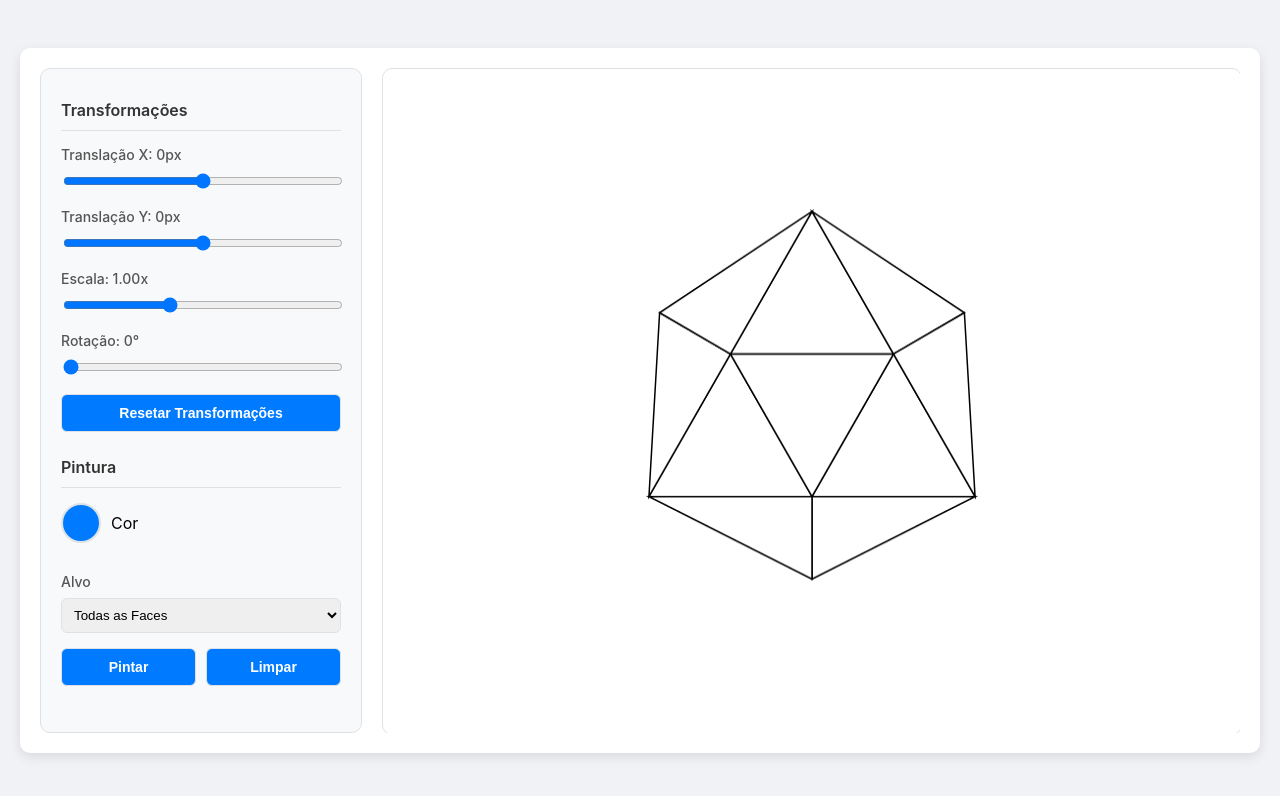
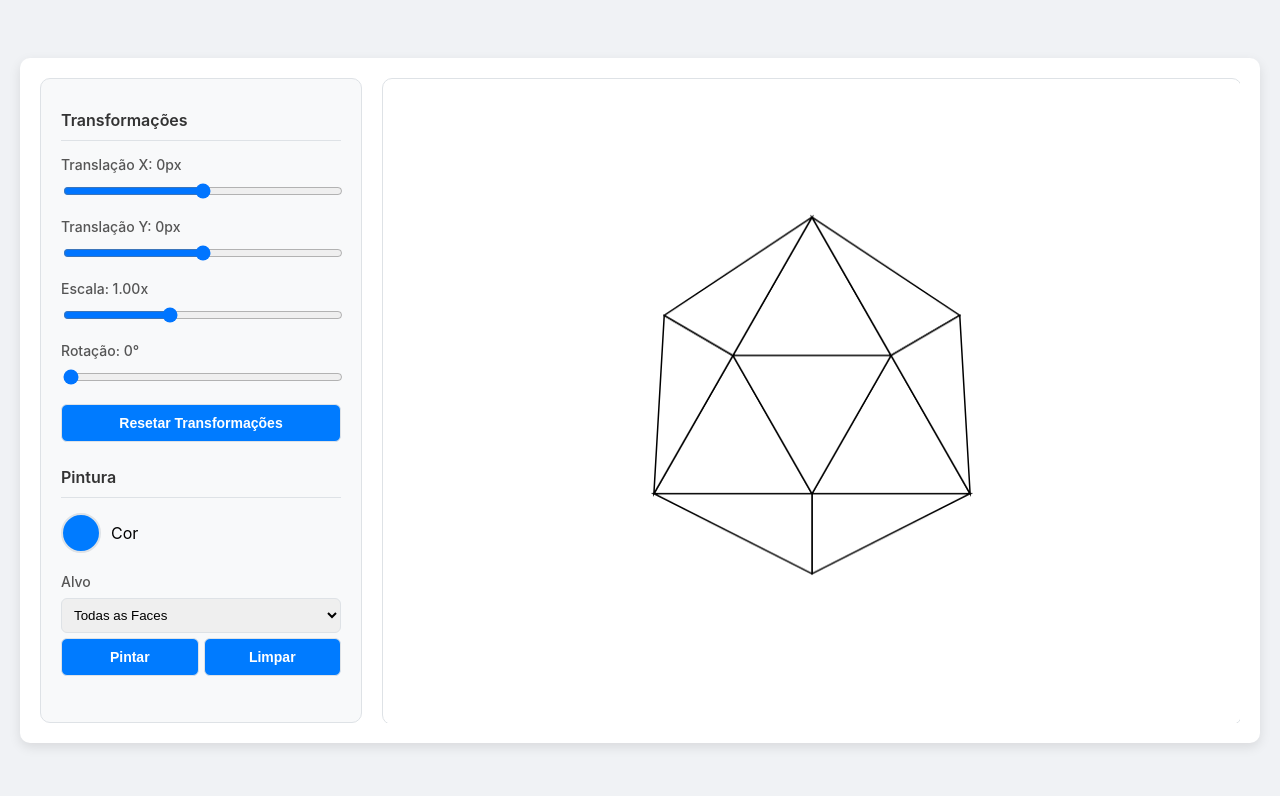
Before and after one commit to feliperbg/Trabalhos, a plain HTML site: page ProjetoICG3bim/index.html in a window 1280 px wide. Both pictures are taken after a click on the button "Resetar Transformações". Drawn offline with Linux system fonts and the light colour scheme.

Commit message:
arrumando

```diff
--- a/ProjetoICG3bim/script.js
+++ b/ProjetoICG3bim/script.js
@@ -24,9 +24,9 @@ document.addEventListener('DOMContentLoaded', () => {
         clearPaintBtn: document.getElementById('clear-paint-btn'),
     };
 
-    const initialState = { tx: 0, ty: 0, s: 1.0, r: 0 };
-    const initialPaintColor = 'rgb(255,255,255)'; // Cor branca como padrão
-    let transformParams = {...initialState};
+    const estadoInicial = { tx: 0, ty: 0, s: 1.0, r: 0 };
+    const corInicial = 'rgb(255,255,255)'; // Cor branca como padrão
+    let transformParams = {...estadoInicial};
     let baseVertices = [];
     let faces = [];
     let faceColors = [];
@@ -56,6 +56,7 @@ document.addEventListener('DOMContentLoaded', () => {
     function translacao(pontos, tx = 0, ty = 0) {
         return pontos.map(p => ({ x: p.x + tx, y: p.y + ty }));
     }
+
     function rotacao(pontos, angulo, pivo) {
         const cosA = Math.cos(angulo);
         const sinA = Math.sin(angulo);
@@ -67,6 +68,7 @@ document.addEventListener('DOMContentLoaded', () => {
             return { x: rotatedX + pivo.x, y: rotatedY + pivo.y };
         });
     }
+
     function escala(pontos, fatorX, fatorY, pivo) {
             return pontos.map(p => {
             const tempX = p.x - pivo.x;
@@ -78,23 +80,17 @@ document.addEventListener('DOMContentLoaded', () => {
     }
 
     function resetarTransformacoes() {
-        transformParams = { ...initialState };
-        controls.translateX.value = initialState.tx;
-        controls.translateY.value = initialState.ty;
-        controls.scale.value = initialState.s * 100;
-        controls.rotation.value = initialState.r;
+        transformParams = { ...estadoInicial };
+        controls.translateX.value = estadoInicial.tx;
+        controls.translateY.value = estadoInicial.ty;
+        controls.scale.value = estadoInicial.s * 100;
+        controls.rotation.value = estadoInicial.r;
         updateDisplayValues();
         redesenharCena();
     }
 
-    // --- NOVA FUNÇÃO PARA LIMPAR A PINTURA ---
-    /**
-     * Reseta todas as cores das faces para a cor inicial (branco).
-     */
     function limparPintura() {
-        // Preenche o array de cores com a cor padrão.
-        faceColors.fill(initialPaintColor);
-        // Redesenha a cena para aplicar a mudança visualmente.
+        faceColors.fill(corInicial);
         redesenharCena();
     }
 
@@ -142,7 +138,7 @@ document.addEventListener('DOMContentLoaded', () => {
         ];
         for (const faceDef of allFaceDefinitions) {
             faces.push(faceDef);
-            faceColors.push(initialPaintColor); // Usa a cor inicial padrão
+            faceColors.push(corInicial); // Usa a cor inicial padrão
         }
         pivo = {x: 0, y: 0};
         popularSeletorDeFaces();
--- a/ProjetoICG3bim/style.css
+++ b/ProjetoICG3bim/style.css
@@ -74,7 +74,7 @@ body {
 .paint-controls {
     display: flex;
     flex-direction: column;
-    gap: 15px;
+    gap: 5px;
 }
 .color-picker-wrapper {
     display: flex;
@@ -101,7 +101,7 @@ body {
 
 .button-group {
     display: flex;
-    gap: 10px;
+    gap: 5px;
 }
 #paint-btn, #reset-btn, #clear-paint-btn {
     padding: 10px;
```
Also changed, not shown: RealTimeDatabase-master/app/src/main/res/layout/activity_leitor_inteligente.xml (+8 -1 lines), 1 other file.
